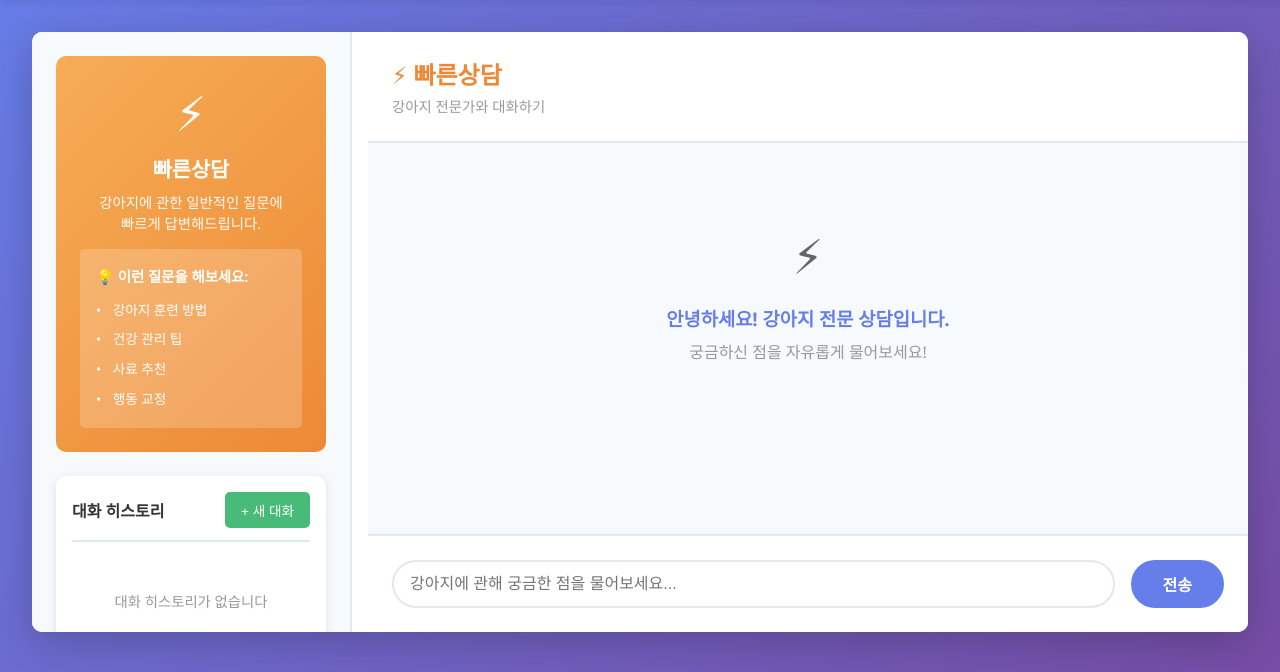
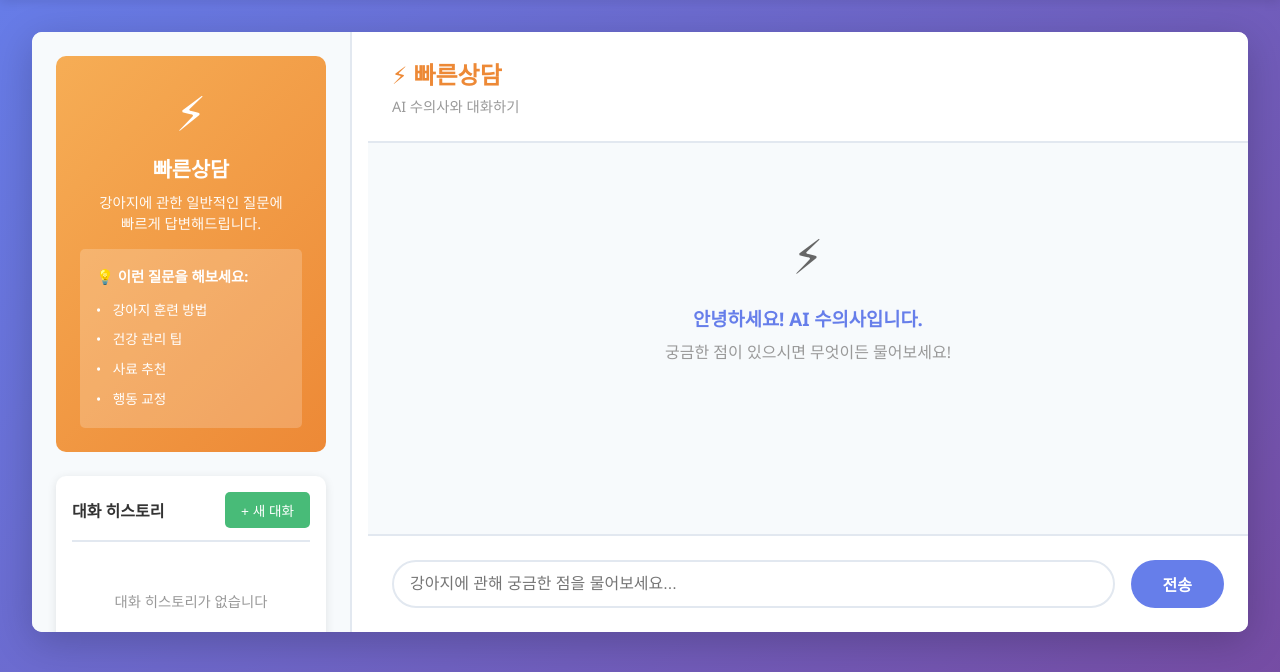
Before and after one commit to SKNETWORKS-FAMILY-AICAMP/SKN20-4th-3TEAM, a Django app: template django_frontend/templates/chat/quick_chat.html in a window 1280 px wide. Shown: the part 72-744 px from the top of the page. Run offline with Django 4.2, Linux system fonts and the light colour scheme; the template is opened without the code that fills it, so the values that code supplies are empty.

Commit message:
feat: 채팅창 메시지 수정

```diff
--- a/django_frontend/templates/chat/quick_chat.html
+++ b/django_frontend/templates/chat/quick_chat.html
@@ -38,15 +38,15 @@
     <div class="quick-chat-main">
         <div class="quick-chat-header">
             <h2>⚡ 빠른상담</h2>
-            <span class="chat-subtitle">강아지 전문가와 대화하기</span>
+            <span class="chat-subtitle">AI 수의사와 대화하기</span>
         </div>
 
         <div class="chat-messages" id="quickChatMessages">
             <!-- 초기 환영 메시지 -->
             <div class="welcome-message">
                 <div class="welcome-icon">⚡</div>
-                <h3>안녕하세요! 강아지 전문 상담입니다.</h3>
-                <p>궁금하신 점을 자유롭게 물어보세요!</p>
+                <h3>안녕하세요! AI 수의사입니다.</h3>
+                <p>궁금한 점이 있으시면 무엇이든 물어보세요!</p>
             </div>
         </div>
 
```
Also changed, not shown: django_frontend/templates/chat/chat_room.html (+3 -4 lines), django_frontend/db.sqlite3, fastapi_backend/dog_chat.db.
